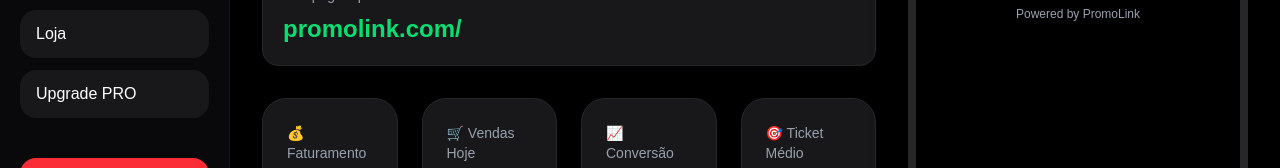
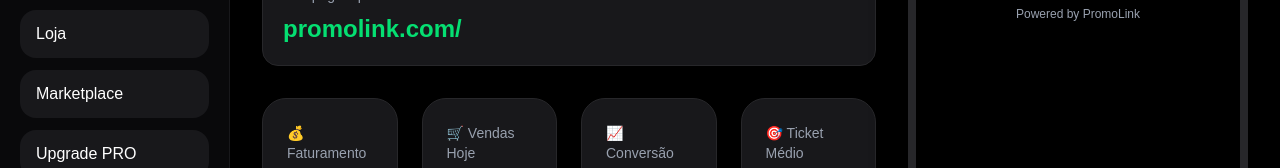
Before and after one commit to Otaviolodc/promolink, a Next.js app: page /dashboard/links in a window 1280 px wide. Shown: the part 290-458 px from the top of the page. Built offline with nearby package versions, Linux system fonts and the light colour scheme; no server answers.

Commit message:
feat: adiciona marketplace ao sidebar

```diff
--- a/src/components/Sidebar.tsx
+++ b/src/components/Sidebar.tsx
@@ -24,6 +24,12 @@ export default function Sidebar() {
       name: "Loja",
       href: "/dashboard/store",
     },
+
+    {
+      name: "Marketplace",
+      href: "/marketplace",
+    },
+
     {
       name: "Upgrade PRO",
       href: "/pricing",
```
